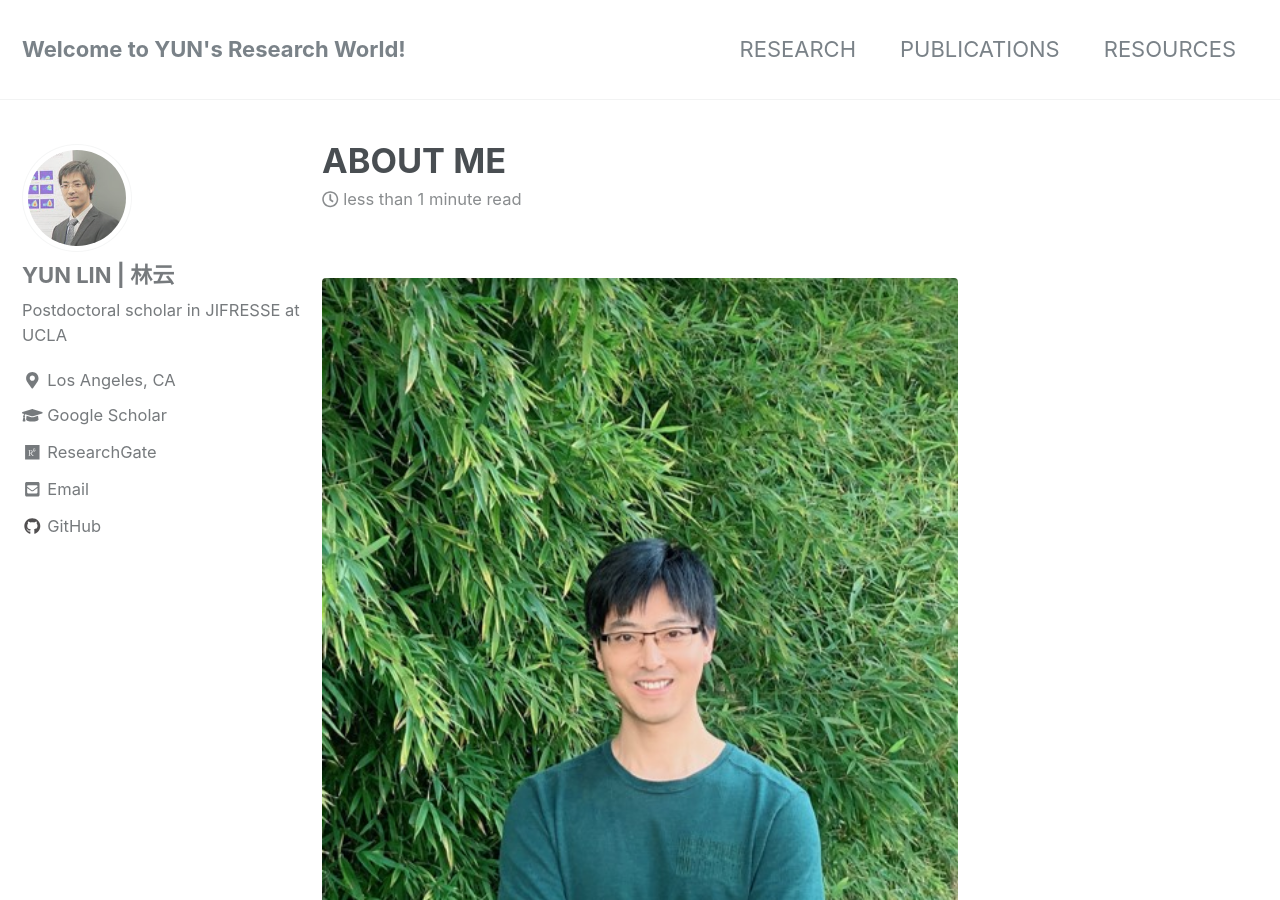
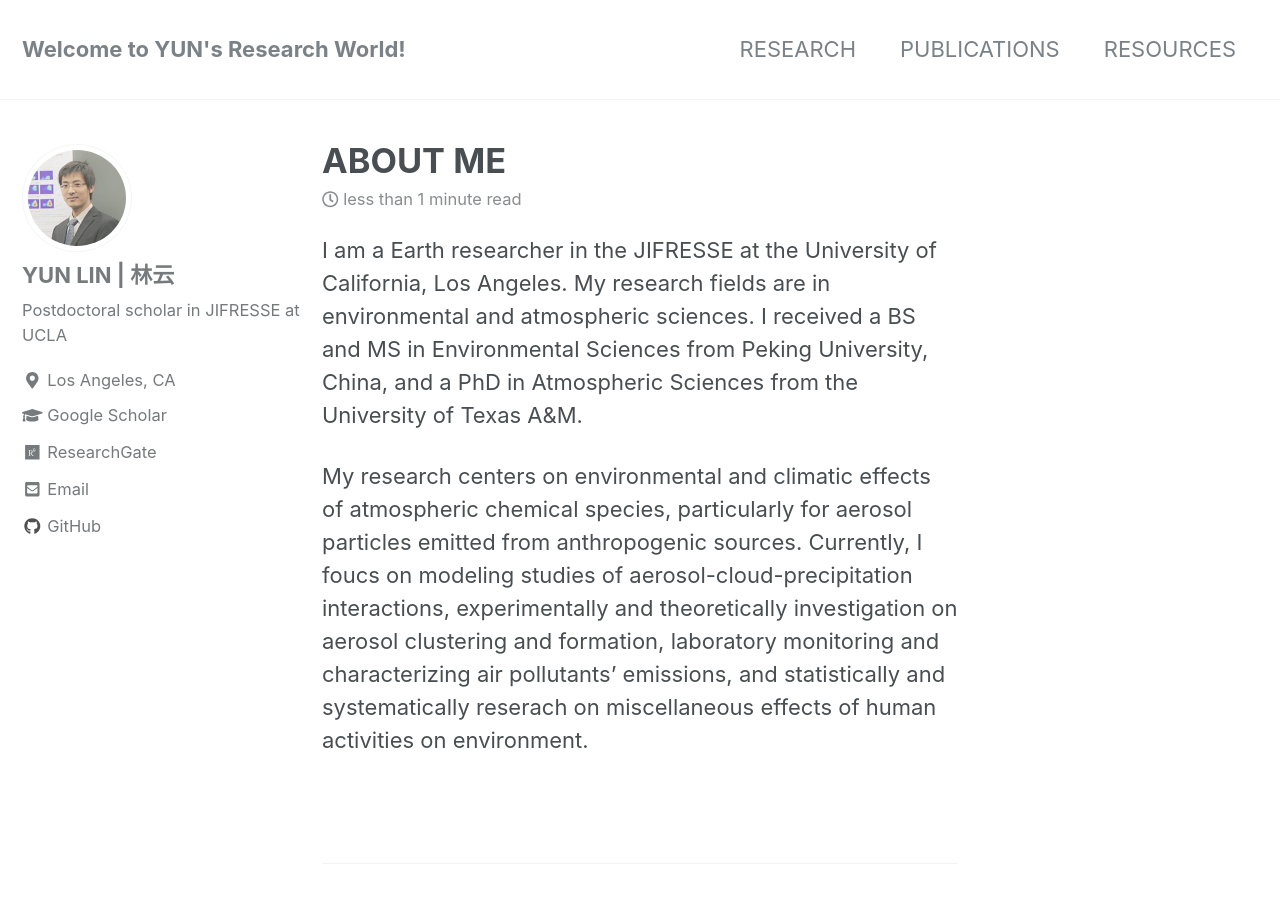
Before and after one commit to nolanylin/nolanylin.github.io, a Jekyll site: the page built from _pages/about.md, in a window 1280 px wide and 900 px high. Built offline with Jekyll 4.4.1, drawn with Linux system fonts in a browser that asks for light colours; nearby versions of some CDN libraries.

Commit message:
Update about.md

```diff
--- a/_pages/about.md
+++ b/_pages/about.md
@@ -8,8 +8,6 @@ redirect_from:
   - /about.html
 ---
 
-{% include figure image_path="/assets/images/avatar1.jpg" %}
-
 I am a Earth researcher in the JIFRESSE at the University of California, Los Angeles. My research fields are in environmental and atmospheric sciences. I received a BS and MS in Environmental Sciences from Peking University, China, and a PhD in Atmospheric Sciences from the University of Texas A&M.
 
 My research centers on environmental and climatic effects of atmospheric chemical species, particularly for aerosol particles emitted from anthropogenic sources. Currently, I foucs on modeling studies of aerosol-cloud-precipitation interactions, experimentally and theoretically investigation on aerosol clustering and formation, laboratory monitoring and characterizing air pollutants' emissions, and statistically and systematically reserach on miscellaneous effects of human activities on environment.
```
